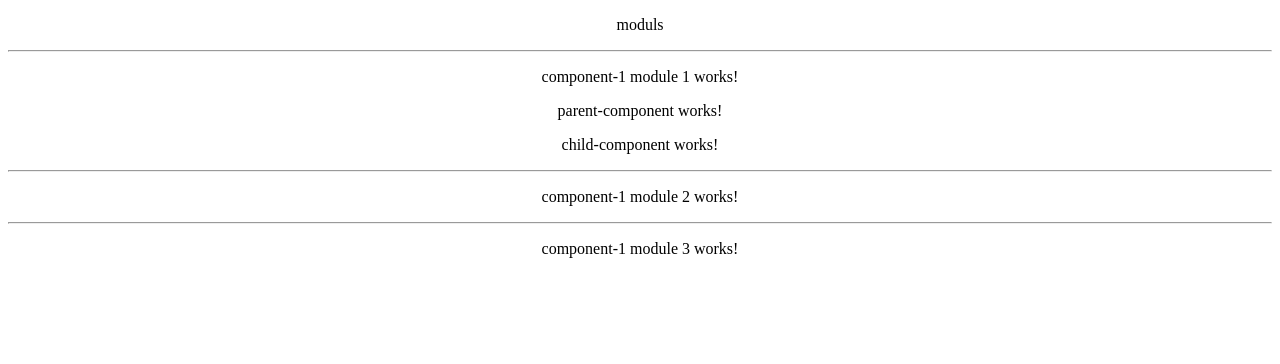
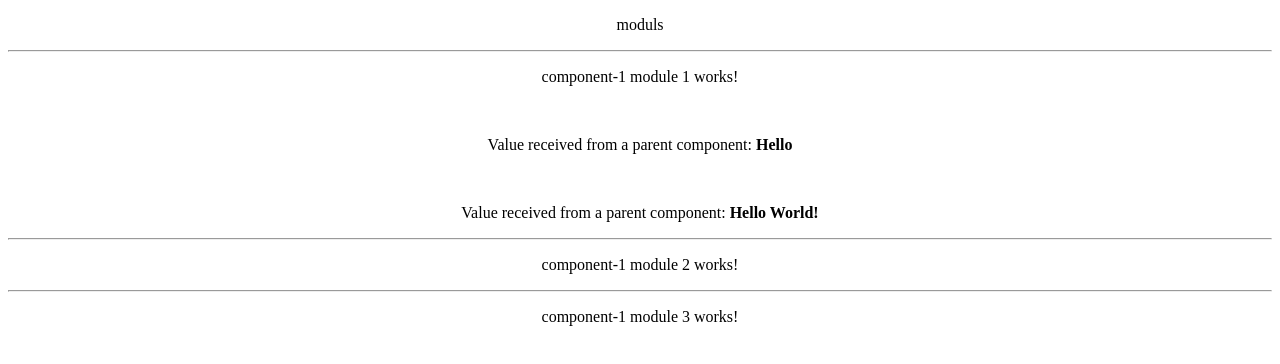
Before and after one commit to AlvaroCoo8/moduls-angular, an Angular app: page / in a window 1280 px wide. Shown: the top 364 px of the page. Built offline with nearby package versions, Linux system fonts and the light colour scheme.

Commit message:
communication between components parent and child

```diff
--- a/src/app/module-1/components/child-component/child-component.component.html
+++ b/src/app/module-1/components/child-component/child-component.component.html
@@ -1 +1 @@
-<p>child-component works!</p>
+<p>Value received from a parent component: <strong>{{ item }}</strong></p>
--- a/src/app/module-1/components/child-component/child-component.component.ts
+++ b/src/app/module-1/components/child-component/child-component.component.ts
@@ -1,4 +1,4 @@
-import { Component } from '@angular/core';
+import { Component, Input } from '@angular/core';
 
 @Component({
   selector: 'module-1-components-child-component',
@@ -8,5 +8,6 @@ import { Component } from '@angular/core';
   styleUrl: './child-component.component.css'
 })
 export class ChildComponentComponent {
-
+  @Input()
+  public item:string = ''
 }
--- a/src/app/module-1/components/parent-component/parent-component.component.html
+++ b/src/app/module-1/components/parent-component/parent-component.component.html
@@ -1 +1,11 @@
-<p>parent-component works!</p>
+<br />
+
+<module-1-components-child-component
+  [item]="'Hello'"
+></module-1-components-child-component>
+
+<br />
+
+<module-1-components-child-component
+  [item]="itemValue"
+></module-1-components-child-component>
--- a/src/app/module-1/components/parent-component/parent-component.component.ts
+++ b/src/app/module-1/components/parent-component/parent-component.component.ts
@@ -8,5 +8,5 @@ import { Component } from '@angular/core';
   styleUrl: './parent-component.component.css'
 })
 export class ParentComponentComponent {
-
+  public itemValue: string = 'Hello World!';
 }
--- a/src/app/module-1/pages/main-page.component.html
+++ b/src/app/module-1/pages/main-page.component.html
@@ -1,3 +1,2 @@
 <module-1-components-component-1></module-1-components-component-1>
 <module-1-components-parent-component></module-1-components-parent-component>
-<module-1-components-child-component></module-1-components-child-component>
```
